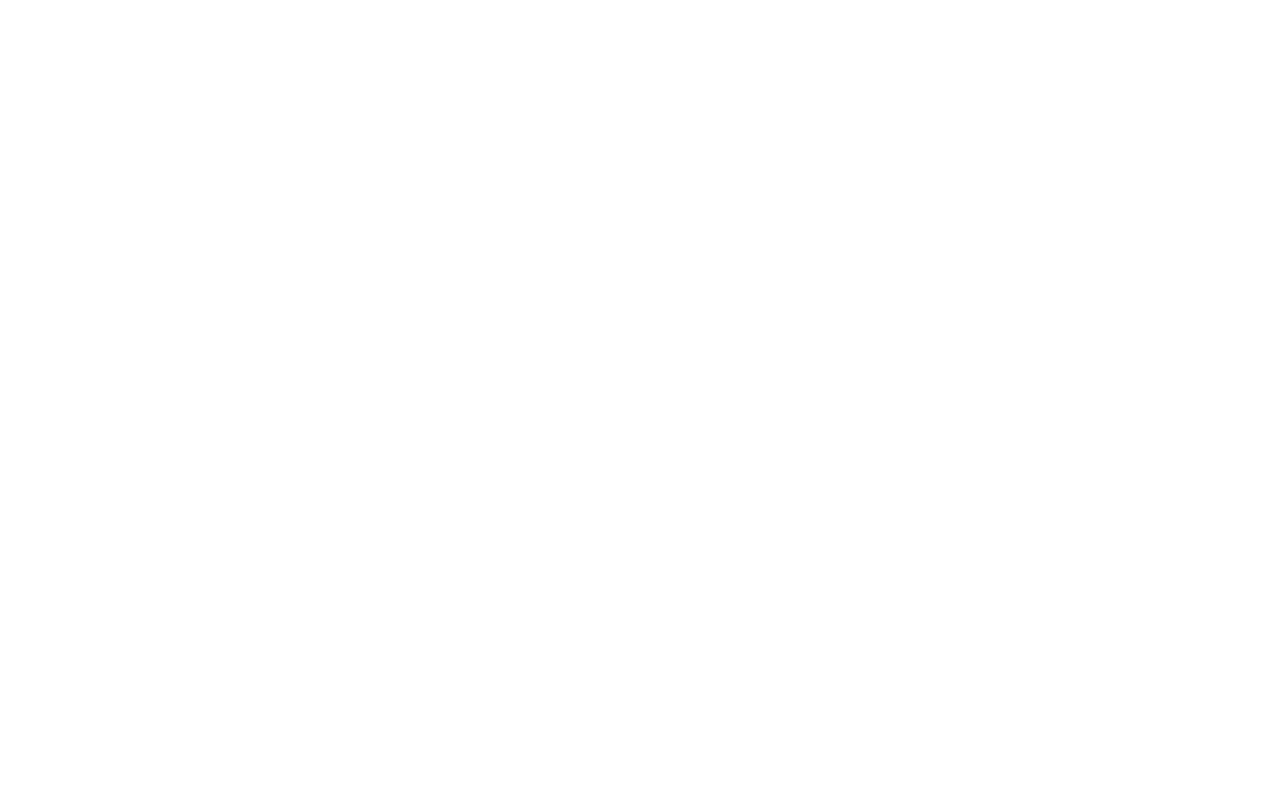
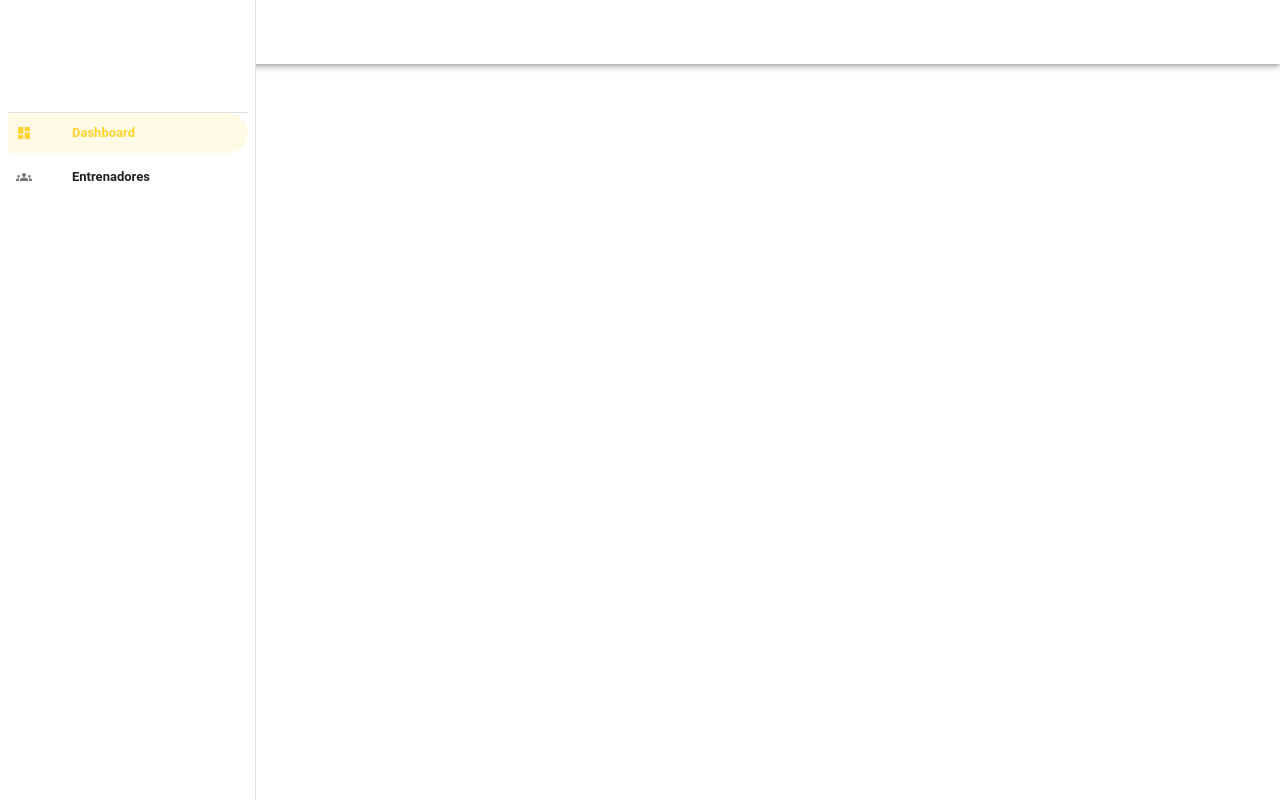
Before and after one commit to seevaaluu/hannawsoftware_front, a Vue app: page /home in a window 1280 px wide. Built offline with nearby package versions, Linux system fonts and the light colour scheme.

Commit message:
dashboard

```diff
--- /dev/null
+++ b/src/components/dashboard/MenuComponent.vue
@@ -0,0 +1,10 @@
+<template>
+  <v-toolbar>
+    <v-app-bar-nav-icon></v-app-bar-nav-icon>
+    <v-toolbar-title>Title</v-toolbar-title>
+    <v-spacer></v-spacer>
+    <v-btn icon>
+      <v-icon>mdi-dots-vertical</v-icon>
+    </v-btn>
+  </v-toolbar>
+</template>
--- /dev/null
+++ b/src/components/dashboard/SidebarComponent.vue
@@ -0,0 +1,105 @@
+<template>
+  <nav>
+    <v-navigation-drawer :xs2="$vuetify.breakpoint.mobile" v-model="displayed" class="sidebar" color="#ffffff" plain
+      flat app>
+      <v-list shaped dense nav class="mt-15">
+        <v-list-item>
+          <v-list-item-content>
+            <v-list-item-title class="text-h6"> </v-list-item-title>
+            <v-list-item-subtitle> </v-list-item-subtitle>
+          </v-list-item-content>
+        </v-list-item>
+
+        <v-divider></v-divider>
+        <v-list-item-group v-model="selectedItem" color="#fed330">
+          <v-list-item v-for="(item, i) in items" :key="i" :ripple="false" :to="item.to">
+            <v-list-item-icon>
+              <v-icon small v-text="item.icon"></v-icon>
+            </v-list-item-icon>
+
+            <v-list-item-content>
+              <v-list-item-title class="font-weight-bold" v-text="item.title"></v-list-item-title>
+            </v-list-item-content>
+          </v-list-item>
+        </v-list-item-group>
+      </v-list>
+      <template v-if="$vuetify.breakpoint.mobile == true" v-slot:append>
+        <div class="pa-2">
+          <v-form id="logout-form" method="post" action="/logout">
+            <v-btn type="submit" form="logout-form" color="primary" rounded text block>
+              Cerrar sesión <v-icon right>fas fa-sign-out-alt</v-icon>
+            </v-btn>
+          </v-form>
+        </div>
+      </template>
+    </v-navigation-drawer>
+  </nav>
+</template>
+
+<script>
+
+
+export default {
+  data() {
+    return {
+      modules: [],
+      items: [
+        { title: "Dashboard", to: "/home", icon: "dashboard", kind: "home" },
+        { title: "Entrenadores", to: "/entrenadores", icon: "groups", kind: "entrenadores" },
+      ],
+      selectedItem: 0,
+      drawer: null,
+      displayed: true,
+    };
+  },
+  watch: {
+    "$store.state.showMenuButton": function (value) {
+      this.displayed = value;
+    },
+  },
+  methods: {
+    isActive: function (item) {
+      return this.$route.path.includes(item.kind);
+    },
+  },
+};
+</script>
+
+<style scoped>
+.bottom-btn-div {
+  position: absolute;
+  bottom: 20px;
+  margin-left: auto;
+  margin-right: auto;
+  left: 0;
+  right: 0;
+  text-align: "center";
+}
+
+.border {
+  background: #0dcaf0;
+  border-top-left-radius: 50px;
+  border-bottom-left-radius: 50px;
+  border-top-right-radius: 50px;
+  border-bottom-right-radius: 50px;
+  text-decoration: none;
+  border: 0px solid #ffffff !important;
+  color: #fff;
+  font-weight: 600;
+  box-shadow: 0 10px 10px 0 rgba(0, 0, 0, 0.05);
+}
+
+/*
+.link-module:hover {
+  text-decoration: none;
+}
+
+.csi-nav-button {
+  visibility: visible;
+}
+
+.icon-sidebar-active {
+  background-image: #fff;
+  color: #fff;
+} */
+</style>
--- a/src/routes/routes.js
+++ b/src/routes/routes.js
@@ -1,9 +1,11 @@
 import MasterPokemonRegister from '../views/MasterPokemonRegister.vue';
 import Login from '../views/LoginComponent.vue'
+import Home from '../views/HomeComponent.vue'
 
 const routes = [
     { path: "/", component: MasterPokemonRegister, name: "root" },
     { path: "/login", component: Login, name: "login" },
+    { path: "/home", component: Home, name: "home" },
 ];
 
 export default routes;
--- /dev/null
+++ b/src/views/HomeComponent.vue
@@ -0,0 +1,19 @@
+<template>
+  <div>
+    <menu-component />
+    <sidebar-component />
+  </div>
+</template>
+
+<script>
+
+  import MenuComponent from '../components/dashboard/MenuComponent.vue'
+  import SidebarComponent from '../components/dashboard/SidebarComponent.vue'
+
+  export default {
+    components: {
+      MenuComponent,
+      SidebarComponent
+    }
+  }
+</script>
```
